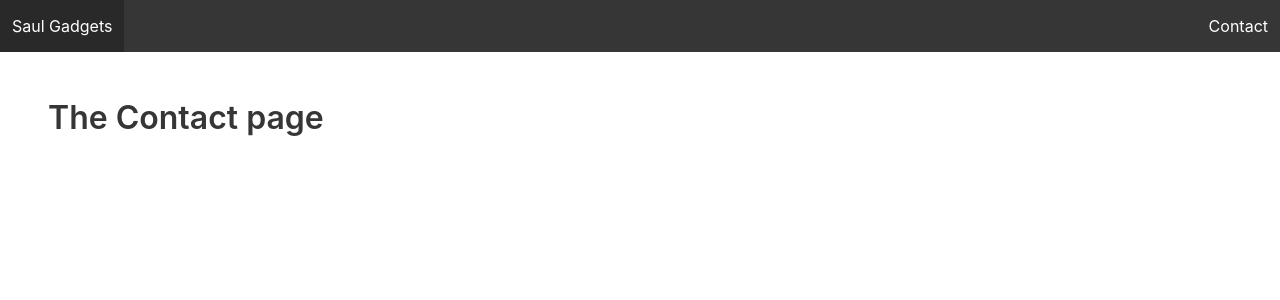
After one commit to samiulh4/django-saulgadgets, a Django app: page /contact/ in a window 1280 px wide. The commit adds this page. Shown: the top 300 px of the page. Run offline with Django 3.2, Linux system fonts and the light colour scheme.

Commit message:
part 1 completed

```diff
--- a/src/apps/core/templates/base.html
+++ b/src/apps/core/templates/base.html
@@ -10,7 +10,7 @@
 <body>
 <nav class="navbar is-dark" id="navbarapp">
     <div class="navbar-brand">
-        <a class="navbar-item" href="#">Saul Gadgets</a>
+        <a class="navbar-item" href="{% url 'frontpage' %}">Saul Gadgets</a>
         <a aria-expanded="false" aria-label="menu" class="navbar-burger burger" data-target="main-navbar" role="button">
             <span aria-hidden="true"></span>
             <span aria-hidden="true"></span>
@@ -19,7 +19,7 @@
     </div>
     <div class="navbar-menu" id="main-navbar">
         <div class="navbar-end">
-            <a class="navbar-item">Contact</a>
+            <a href="{% url 'contact' %}" class="navbar-item">Contact</a>
         </div>
     </div>
 </nav>
--- /dev/null
+++ b/src/apps/core/templates/contact.html
@@ -0,0 +1,5 @@
+{% extends 'base.html' %}
+
+{% block content %}
+    <h1 class="title">The Contact page</h1>
+{% endblock %}
--- a/src/apps/core/views.py
+++ b/src/apps/core/views.py
@@ -2,3 +2,6 @@ from django.shortcuts import render
 
 def frontpage(request):
     return render(request, 'frontpage.html')
+
+def contact(request):
+    return render(request, 'contact.html')
--- a/src/saulgadgets/urls.py
+++ b/src/saulgadgets/urls.py
@@ -17,9 +17,10 @@ from django.contrib import admin
 from django.urls import path
 
 
-from apps.core.views import frontpage
+from apps.core.views import frontpage,contact
 
 urlpatterns = [
     path('', frontpage, name="frontpage"),
+    path('contact/', contact, name="contact"),
     path('admin/', admin.site.urls),
 ]
```
